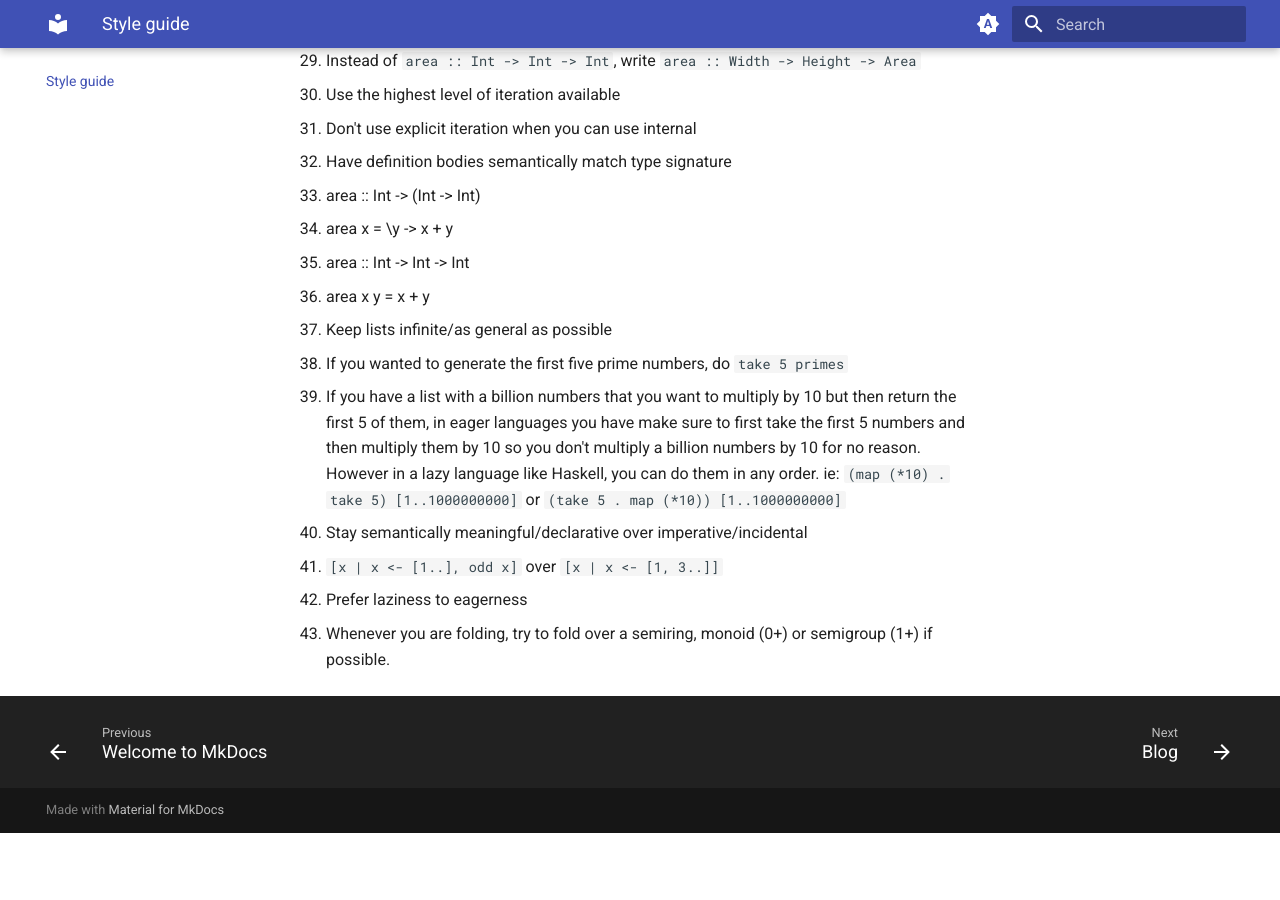
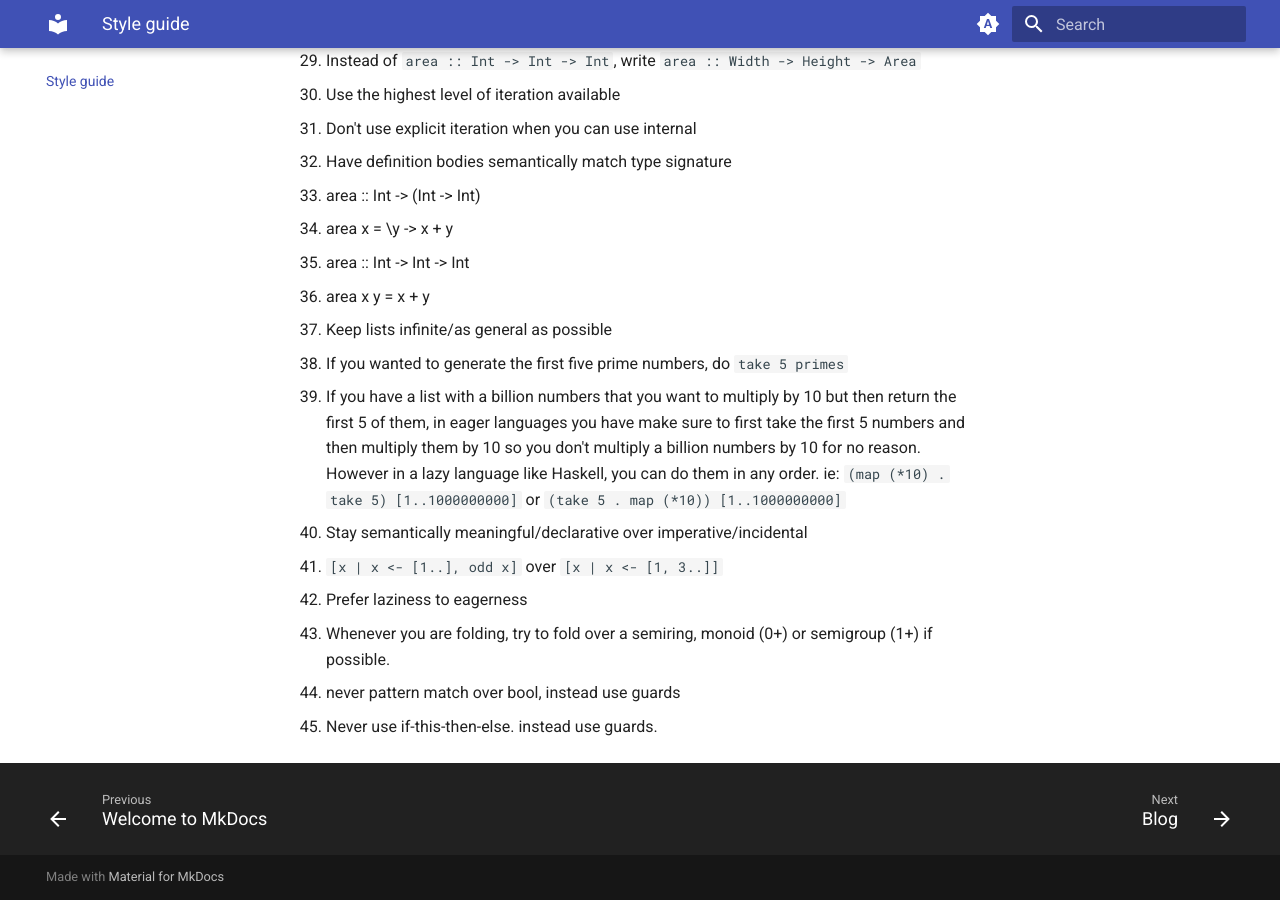
Before and after one commit to solvex-software/solvex-internal-documentation, an MkDocs documentation site: the page built from docs/style-guide.md, in a window 1280 px wide and 900 px high, scrolled down 1443 px. Built offline with MkDocs 1.6.1 and Material for MkDocs 9.7.7, drawn with Linux system fonts in a browser that asks for light colours; before the commit the page ends 2276 px from its top, so only the background shows below that.

Commit message:
Update style-guide.md

```diff
--- a/docs/style-guide.md
+++ b/docs/style-guide.md
@@ -44,3 +44,5 @@
    - `[x | x <- [1..], odd x]` over `[x | x <- [1, 3..]]`
 1. Prefer laziness to eagerness
 1. Whenever you are folding, try to fold over a semiring, monoid (0+) or semigroup (1+) if possible.
+1. never pattern match over bool, instead use guards
+1. Never use if-this-then-else. instead use guards.
```
